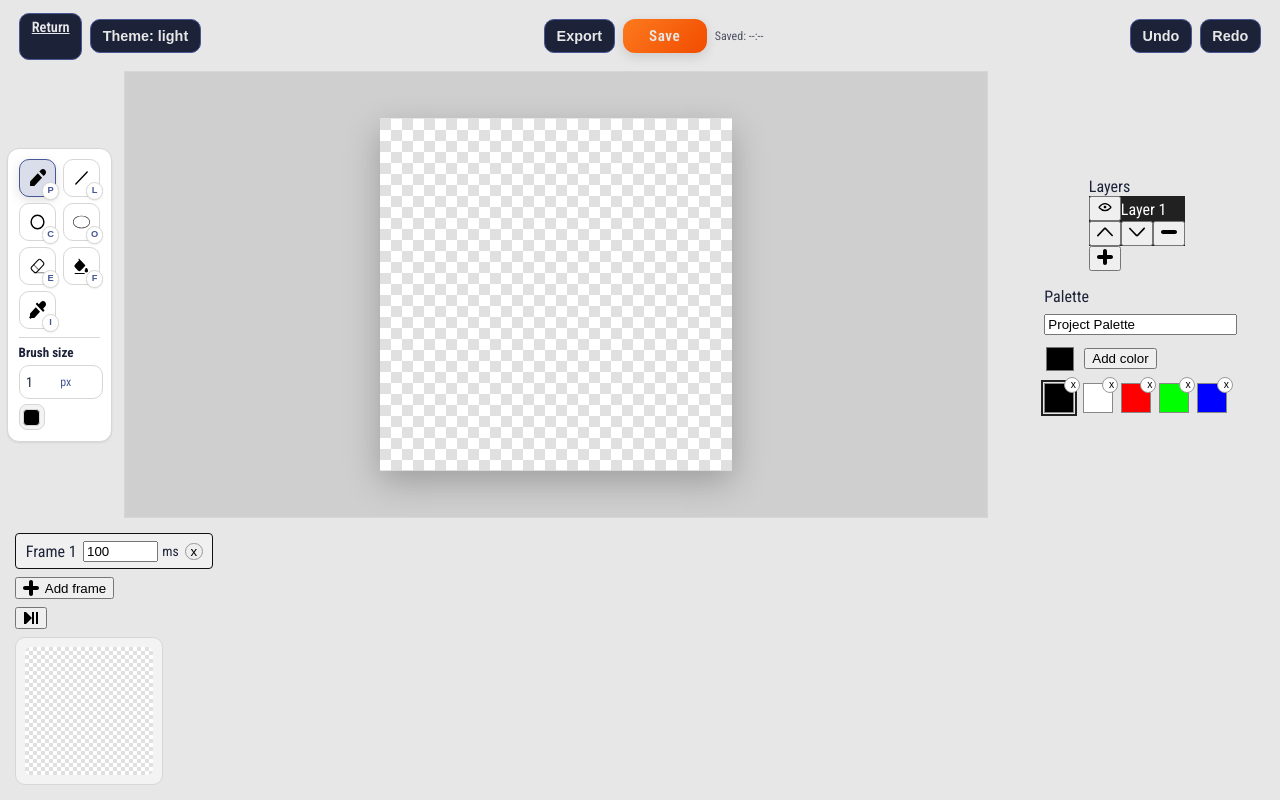
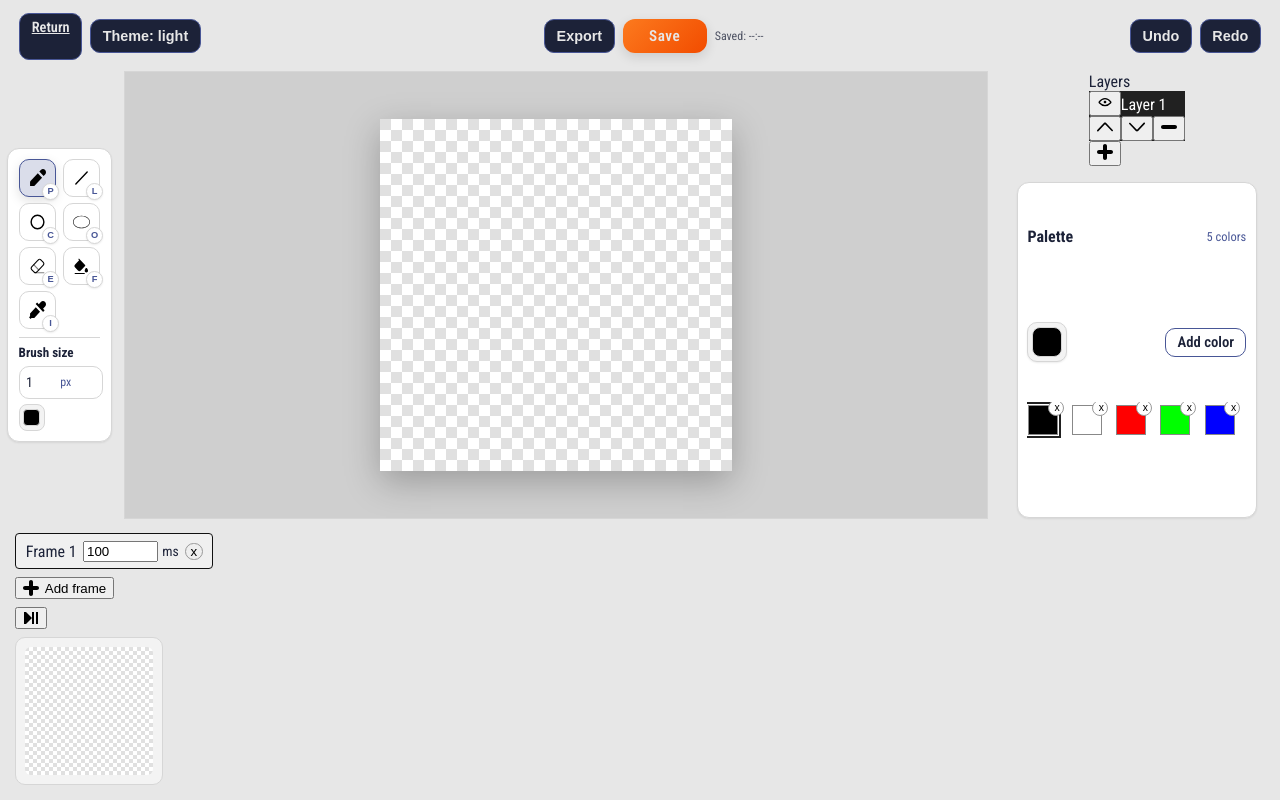
Before and after one commit to EddyMontenegro77/PixelArtStudio, an Angular app in the folder pixel-art-studio/: page /editor in a window 1280 px wide. Both pictures are taken after a click on the button "Create Project". Built offline with nearby package versions, Linux system fonts and the light colour scheme; no server answers; a web font is replaced by a local one.

Commit message:
Palette style

```diff
--- a/pixel-art-studio/src/app/components/projectbar/palettes/palettes.html
+++ b/pixel-art-studio/src/app/components/projectbar/palettes/palettes.html
@@ -1,16 +1,16 @@
 <div class="palettes-container">
-  <label class="palette-name-label" for="palette-name">Palette</label>
-  <input
-    id="palette-name"
-    class="palette-name-input"
-    type="text"
-    [(ngModel)]="paletteName"
-    (blur)="updatePaletteName()"
-  />
+  <div class="palettes-header">
+    <span class="palette-name-label">Palette</span>
+    <small class="palette-count">{{ colors.length }} colors</small>
+  </div>
 
   <div class="color-actions">
-    <input class="selected-color-input" type="color" [(ngModel)]="selectedColor" />
-    <button type="button" (click)="addSelectedColor()">Add color</button>
+    <div class="selected-color-wrap">
+      <input class="selected-color-input" type="color" [(ngModel)]="selectedColor" />
+    </div>
+    <button type="button" class="outline-btn add-color-btn" (click)="addSelectedColor()">
+      Add color
+    </button>
   </div>
 
   <div class="colors-grid">
--- a/pixel-art-studio/src/app/components/projectbar/palettes/palettes.scss
+++ b/pixel-art-studio/src/app/components/projectbar/palettes/palettes.scss
@@ -1,29 +1,97 @@
 .palettes-container {
+  display: grid;
+  gap: 0.35rem;
+  padding: 0.6rem;
+  min-height: 21rem;
+  width: 15rem;
+  max-width: calc(100vw - 1.5rem);
+  min-width: 0;
+  align-self: center;
+  box-sizing: border-box;
+  border: 1px solid var(--border);
+  border-radius: 12px;
+  background: var(--panel);
+  box-shadow: var(--shadow-sm);
+  color: var(--text);
+}
+
+.palettes-header {
   display: flex;
-  flex-direction: column;
+  align-items: center;
+  justify-content: space-between;
   gap: 0.5rem;
 }
 
-.palette-name-input {
-  width: 100%;
+.palette-name-label {
+  font-weight: 700;
+}
+
+.palette-count {
+  color: var(--text-muted);
+  font-size: 0.78rem;
 }
 
 .color-actions {
   display: flex;
   align-items: center;
   gap: 0.5rem;
+  justify-content: space-between;
+  flex-wrap: wrap;
+  margin-top: 0.1rem;
+}
+
+.selected-color-wrap {
+  width: 2.35rem;
+  height: 2.35rem;
+  border-radius: 10px;
+  border: 1px solid var(--border);
+  background: var(--panel-2);
+  display: grid;
+  place-items: center;
+  box-shadow: var(--shadow-sm);
+}
+
+.add-color-btn {
+  border-radius: 10px;
+  padding: 0.38rem 0.7rem;
+  font-size: 0.92rem;
+  line-height: 1;
+  white-space: nowrap;
 }
 
 .selected-color-input {
-  width: 2rem;
-  height: 2rem;
+  width: 1.9rem;
+  height: 1.9rem;
   padding: 0;
   border: none;
   background: transparent;
+  cursor: pointer;
+  appearance: none;
+  -webkit-appearance: none;
+  border-radius: 8px;
+  overflow: hidden;
+}
+
+.selected-color-input::-webkit-color-swatch-wrapper {
+  padding: 0;
+}
+
+.selected-color-input::-webkit-color-swatch {
+  border: 1px solid var(--border);
+  border-radius: 8px;
+}
+
+.selected-color-input::-moz-color-swatch {
+  border: 1px solid var(--border);
+  border-radius: 8px;
 }
 
 .colors-grid {
   display: grid;
-  grid-template-columns: repeat(auto-fill, minmax(1.75rem, 1fr));
+  grid-template-columns: repeat(auto-fill, minmax(2.05rem, 1fr));
   gap: 0.4rem;
+  max-height: 16.5rem;
+  overflow-y: auto;
+  overflow-x: visible;
+  padding: 0.2rem 0.25rem 0.2rem 0.05rem;
 }
```
